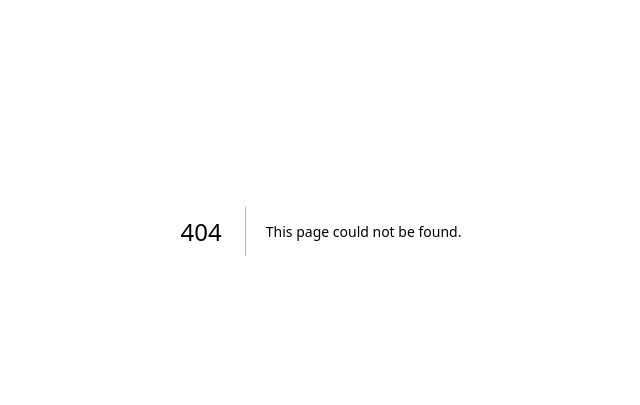
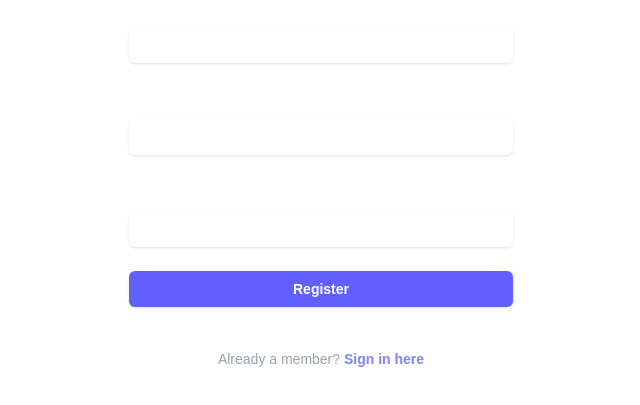
Before and after one commit to binay-das/mnemonic-ai, a Next.js app: page /signup in a window 1280 px wide. Before the commit this address had no page. Shown: the part 169-574 px from the top of the page, without its empty margins (319-959 px from the left). Built offline with nearby package versions, Linux system fonts and the light colour scheme.

Commit message:
signup page

```diff
--- /dev/null
+++ b/app/signup/page.tsx
@@ -0,0 +1,111 @@
+'use client'
+
+import Link from "next/link";
+import { useState } from "react";
+import { signIn } from "next-auth/react";
+import { useRouter } from "next/navigation";
+import axios from "axios";
+
+export default function SignUp() {
+    const [data, setData] = useState({
+        name: "",
+        email: "",
+        password: ""
+    });
+    const router = useRouter();
+
+    const registerUser = async (e: React.FormEvent) => {
+        e.preventDefault();
+        const response = await axios.post('/api/signup', data);
+
+        if (response.status === 200) {
+            signIn(undefined, { callbackUrl: '/' });
+            router.push('/signin')
+        } else {
+            console.error("Registration failed");
+        }
+    }
+
+    return (
+        <div className="flex min-h-full flex-1 flex-col justify-center px-6 py-12 lg:px-8">
+            <div className="sm:mx-auto sm:w-full sm:max-w-sm">
+                <h2 className="mt-10 text-center text-2xl font-bold leading-9 tracking-tight text-white">
+                    Register for an account
+                </h2>
+            </div>
+
+            <div className="mt-10 sm:mx-auto sm:w-full sm:max-w-sm">
+                <form className="space-y-6" onSubmit={registerUser}>
+                    <div>
+                        <label htmlFor="name" className="block text-sm font-medium leading-6 text-white">
+                            Name
+                        </label>
+                        <div className="mt-2">
+                            <input
+                                id="name"
+                                name="name"
+                                type="text"
+                                required
+                                value={data.name}
+                                onChange={(e) => setData({ ...data, name: e.target.value })}
+                                className="block w-full rounded-md border-0 bg-white/5 py-1.5 text-white shadow-sm ring-1 ring-inset ring-white/10 focus:ring-2 focus:ring-inset focus:ring-indigo-500 sm:text-sm sm:leading-6"
+                            />
+                        </div>
+                    </div>
+
+                    <div>
+                        <label htmlFor="email" className="block text-sm font-medium leading-6 text-white">
+                            Email address
+                        </label>
+                        <div className="mt-2">
+                            <input
+                                id="email"
+                                name="email"
+                                type="email"
+                                autoComplete="email"
+                                required
+                                value={data.email}
+                                onChange={(e) => setData({ ...data, email: e.target.value })}
+                                className="block w-full rounded-md border-0 bg-white/5 py-1.5 text-white shadow-sm ring-1 ring-inset ring-white/10 focus:ring-2 focus:ring-inset focus:ring-indigo-500 sm:text-sm sm:leading-6"
+                            />
+                        </div>
+                    </div>
+
+                    <div>
+                        <label htmlFor="password" className="block text-sm font-medium leading-6 text-white">
+                            Password
+                        </label>
+                        <div className="mt-2">
+                            <input
+                                id="password"
+                                name="password"
+                                type="password"
+                                autoComplete="new-password"
+                                required
+                                value={data.password}
+                                onChange={(e) => setData({ ...data, password: e.target.value })}
+                                className="block w-full rounded-md border-0 bg-white/5 py-1.5 text-white shadow-sm ring-1 ring-inset ring-white/10 focus:ring-2 focus:ring-inset focus:ring-indigo-500 sm:text-sm sm:leading-6"
+                            />
+                        </div>
+                    </div>
+
+                    <div>
+                        <button
+                            type="submit"
+                            className="flex w-full justify-center rounded-md bg-indigo-500 px-3 py-1.5 text-sm font-semibold leading-6 text-white shadow-sm hover:bg-indigo-400 focus-visible:outline focus-visible:outline-2 focus-visible:outline-offset-2 focus-visible:outline-indigo-500"
+                        >
+                            Register
+                        </button>
+                    </div>
+                </form>
+
+                <p className="mt-10 text-center text-sm text-gray-400">
+                    Already a member?{' '}
+                    <Link href="/signin" className="font-semibold leading-6 text-indigo-400 hover:text-indigo-300">
+                        Sign in here
+                    </Link>
+                </p>
+            </div>
+        </div>
+    )
+}
--- a/package.json
+++ b/package.json
@@ -12,6 +12,7 @@
     "@prisma/adapter-pg": "^7.2.0",
     "@prisma/client": "^6.19.2",
     "@types/bcrypt": "^6.0.0",
+    "axios": "^1.13.2",
     "bcrypt": "^6.0.0",
     "next": "16.1.2",
     "next-auth": "^4.24.13",
```
Also changed, not shown: 1 other file (tests, documents, lock files or other folders).
